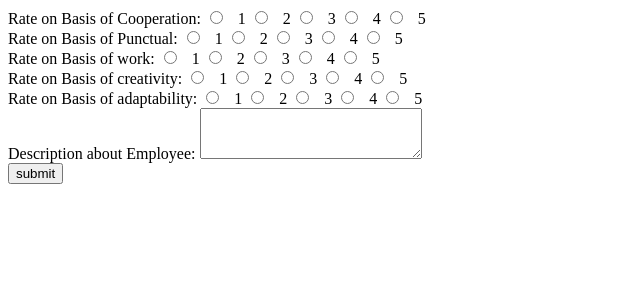
After one commit to gauravkhede/employee_review_system, a Node server app: page /reviewPage in a window 1280 px wide. The commit adds this page. Shown: the top 300 px of the page, without its empty margins (0-640 px from the left). Run offline with Node 20, Linux system fonts and the light colour scheme; some libraries are stand-ins or nearby versions.

Commit message:
review page added, review schema created and review schema ref to user

```diff
--- a/controllers/home_controller.js
+++ b/controllers/home_controller.js
@@ -1,8 +1,8 @@
 const User = require("../models/user");
 
-module.exports.home=function(req,res){
+module.exports.home=async function(req,res){
     let role=res.locals.user.role;
-    let main_user=res.locals.user;
+    let main_user=await User.findById(res.locals.user).populate('reviewPending');
     console.log(role," is user");
     User.find({},function(err,users){
         if(err){ console.log('Error in finding all users',err); return; }
--- a/controllers/users_controller.js
+++ b/controllers/users_controller.js
@@ -58,6 +58,8 @@ module.exports.profile=async function(req,res){
 module.exports.reviewToBeGiven=async function(req,res){
     console.log(req.body.ReviewToBeGiven," is reviewToBeGiven");
     console.log(req.body.profile_user);
+    let reviewedUser=await User.findById(req.body.profile_user);
+    console.log(reviewedUser.name+" is reviewed user");
     for(user of req.body.ReviewToBeGiven){
         let addField=await User.findById(user);
         await User.updateOne( { "_id" : user },{ $push: { "reviewPending": req.body.profile_user } });
@@ -73,3 +75,7 @@ module.exports.destroySession= function(req,res){
       });
     // return res.redirect('/user-signin');
 }
+//to create review
+module.exports.reviewPage=function(req,res){
+    return res.render('review');
+}
--- a/models/user.js
+++ b/models/user.js
@@ -27,10 +27,11 @@ const userSchema=new mongoose.Schema({
         enum:['Employee','Admin']
     },
     reviewPending:{
-        type:[String],
+        type:[mongoose.Types.ObjectId],
+        ref:'User'
     },
     reviewGot:{
-        type:[mongoose.Schema.Types.ObjectId],
+        type:[mongoose.Types.ObjectId],
         ref:'Review'
     }
 },{
--- a/routes/index.js
+++ b/routes/index.js
@@ -21,4 +21,5 @@ router.post('/user-signUp/create',usersController.create);
 router.get('/profile/:id',usersController.profile);
 router.post('/profile/:ReviewToBeGiven',usersController.reviewToBeGiven);
 router.get('/logout',usersController.destroySession);
+router.get('/reviewPage',usersController.reviewPage);
 module.exports=router;
--- a/views/home.ejs
+++ b/views/home.ejs
@@ -16,5 +16,5 @@
      <a href="/profile/<%= user._id%>"><%= user.name %></a> <br>
     <% } %>
     <% for(reviewPending of main_user.reviewPending){ %>
-        Pending Review: <%= reviewPending %> <br> <br>
+        Pending Review: <a href="/reviewPage"><%= reviewPending.name %></a> <br> <br>
         <% } %>
--- a/views/profile.ejs
+++ b/views/profile.ejs
@@ -14,7 +14,7 @@
         <input type="checkbox" name="ReviewToBeGiven" value="<%= user._id%>" ><%= user.name %>
 
         <% }%>
-        <input type="hidden" name="profile_user" value="<%= profile_user %>">
+        <input type="hidden" name="profile_user" value="<%= profile_user.id %>">
         <input type="submit" name="submit" value="submit" class="checkboxValue">;
 
     </form>
--- /dev/null
+++ b/views/review.ejs
@@ -0,0 +1,62 @@
+<!DOCTYPE html>
+<head>
+
+</head>
+<body>
+    <form action="/reviewCreate" method="POST">
+        Rate on Basis of Cooperation: <input type="radio" id="" name="cooperation" value="1">
+        <label for="cooperation">1</label>
+        <input type="radio" id="" name="cooperation" value="2">
+        <label for="cooperation">2</label>
+        <input type="radio" id="" name="cooperation" value="3">
+        <label for="cooperation">3</label>
+        <input type="radio" id="" name="cooperation" value="4">
+        <label for="cooperation">4</label>
+        <input type="radio" id="" name="cooperation" value="5">
+        <label for="cooperation">5</label> <br>
+        Rate on Basis of Punctual: <input type="radio" id="" name="punctual" value="1">
+        <label for="punctual">1</label>
+        <input type="radio" id="" name="punctual" value="2">
+        <label for="punctual">2</label>
+        <input type="radio" id="" name="punctual" value="3">
+        <label for="punctual">3</label>
+        <input type="radio" id="" name="punctual" value="4">
+        <label for="punctual">4</label>
+        <input type="radio" id="" name="punctual" value="5">
+        <label for="punctual">5</label> <br>
+        Rate on Basis of work: <input type="radio" id="" name="work" value="1">
+        <label for="work">1</label>
+        <input type="radio" id="" name="work" value="2">
+        <label for="work">2</label>
+        <input type="radio" id="" name="work" value="3">
+        <label for="work">3</label>
+        <input type="radio" id="" name="work" value="4">
+        <label for="work">4</label>
+        <input type="radio" id="" name="work" value="5">
+        <label for="work">5</label> <br>
+        Rate on Basis of creativity: <input type="radio" id="" name="creativity" value="1">
+        <label for="creativity">1</label>
+        <input type="radio" id="" name="creativity" value="2">
+        <label for="creativity">2</label>
+        <input type="radio" id="" name="creativity" value="3">
+        <label for="creativity">3</label>
+        <input type="radio" id="" name="creativity" value="4">
+        <label for="creativity">4</label>
+        <input type="radio" id="" name="creativity" value="5">
+        <label for="creativity">5</label> <br>
+        Rate on Basis of adaptability: <input type="radio" id="" name="adaptability" value="1">
+        <label for="adaptability">1</label>
+        <input type="radio" id="" name="adaptability" value="2">
+        <label for="adaptability">2</label>
+        <input type="radio" id="" name="adaptability" value="3">
+        <label for="adaptability">3</label>
+        <input type="radio" id="" name="adaptability" value="4">
+        <label for="adaptability">4</label>
+        <input type="radio" id="" name="adaptability" value="5">
+        <label for="adaptability">5</label> <br>
+        Description about Employee: <textarea cols="25" rows="3"></textarea> <br>
+        <input type="submit" value="submit">
+
+    </form>
+</body>
+</html>
```
